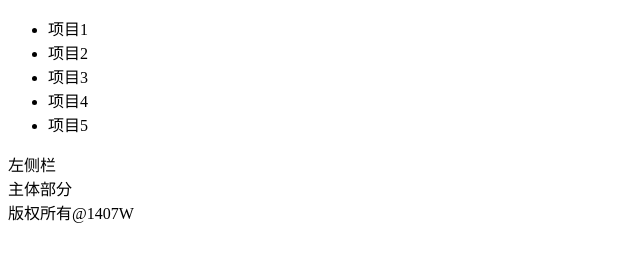
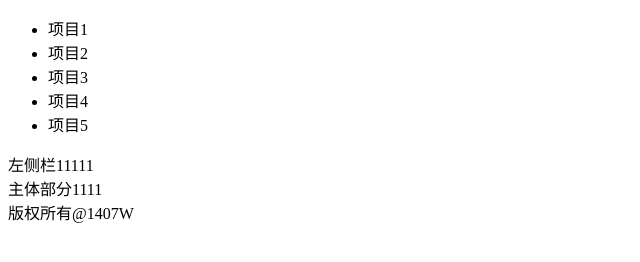
Before and after one commit to w3cteching/mobileProTest, a plain HTML site: page index.html in a window 1280 px wide. Shown: the full height of the page, 0-640 px from the left. Drawn offline with Linux system fonts and the light colour scheme.

Commit message:
modi index.html

```diff
--- a/index.html
+++ b/index.html
@@ -18,8 +18,8 @@
 		</ul>
 	</div>
 	<div class="bd">
-		<div class="left">左侧栏</div>
-		<div class="right">主体部分</div>
+		<div class="left">左侧栏11111</div>
+		<div class="right">主体部分1111</div>
 	</div>
 	<div class="ft">版权所有@1407W</div>
 </body>
```
